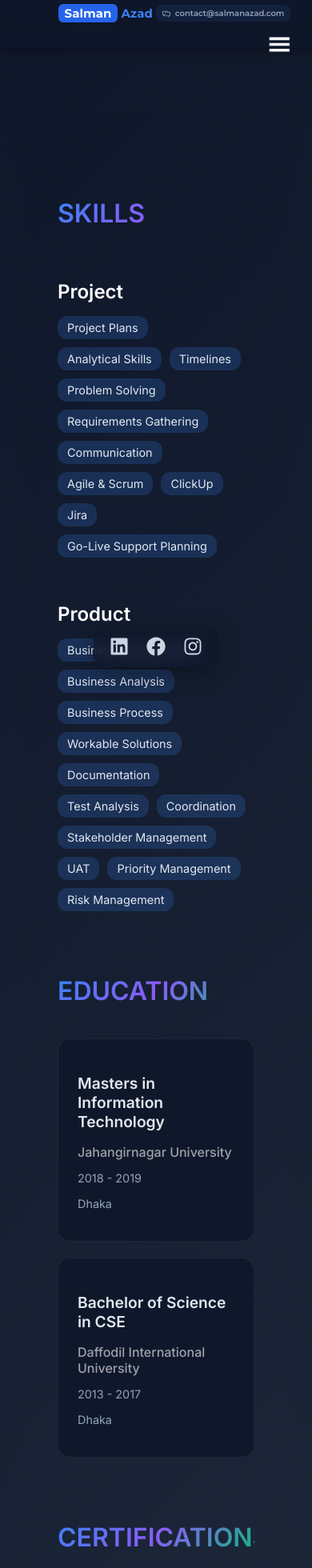
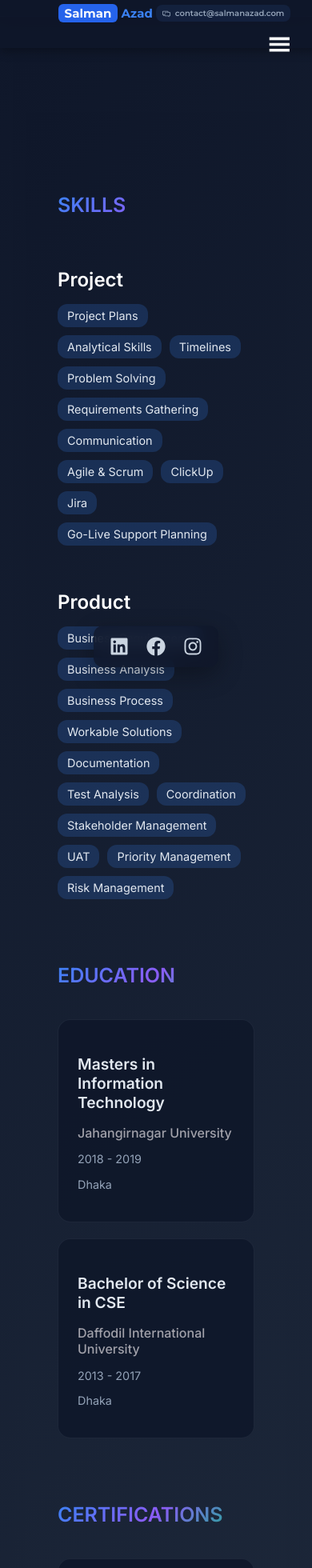
Before and after one commit to TushanSakib/salman-Portfolio, a Next.js app: page /knowledge in a window 390 px wide. Shown: the top 1960 px of the page at 80% size. Built offline with nearby package versions, Linux system fonts and the light colour scheme.

Commit message:
Changes done in knowledge

```diff
--- a/src/app/knowledge/knowledge.module.css
+++ b/src/app/knowledge/knowledge.module.css
@@ -148,4 +148,14 @@
   .certificationsGrid {
     grid-template-columns: 1fr;
   }
+
+  .certificationsSection h2{
+    font-size: 25px;
+  }
+  .skillsSection h2{
+font-size: 25px;
+  }
+  .educationSection h2{
+font-size: 25px;
+  }
 }
```
